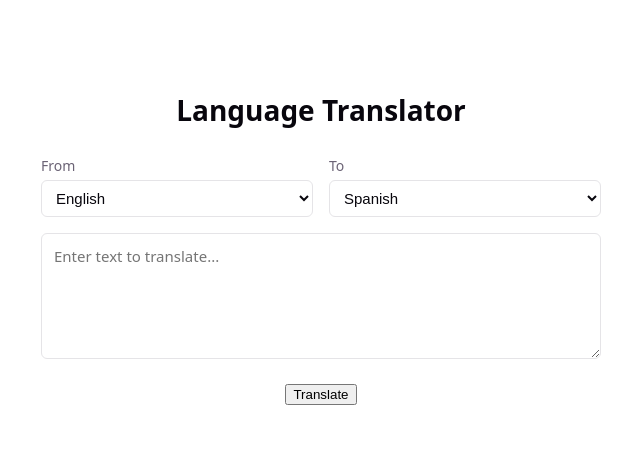
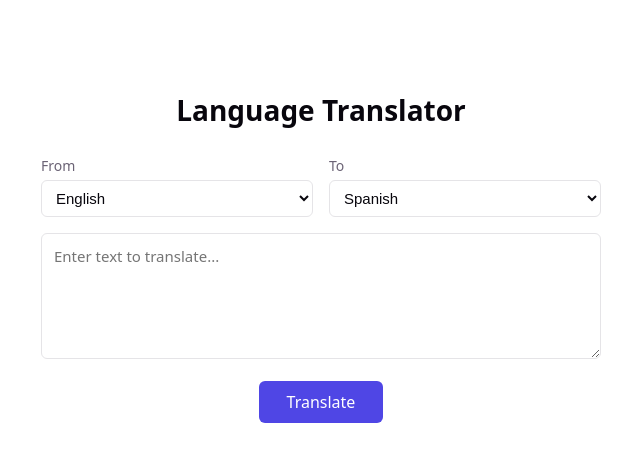
Before and after one commit to shanjamil/CodeAlpha_LanguageTranslator, a React (Vite) app: page / in a window 1280 px wide. Shown: the top 462 px of the page, without its empty margins (319-959 px from the left). Built offline with nearby package versions, Linux system fonts and the light colour scheme.

Commit message:
style translate button

```diff
--- a/src/App.css
+++ b/src/App.css
@@ -56,3 +56,23 @@
   outline: 2px solid var(--accent);
   outline-offset: 1px;
 }
+
+.translate-btn {
+  padding: 10px 28px;
+  font-size: 16px;
+  font-family: var(--sans);
+  color: #fff;
+  background-color: #4f46e5;
+  border: none;
+  border-radius: 6px;
+  cursor: pointer;
+}
+
+.translate-btn:hover {
+  background-color: #4338ca;
+}
+
+.translate-btn:disabled {
+  opacity: 0.6;
+  cursor: not-allowed;
+}
```
